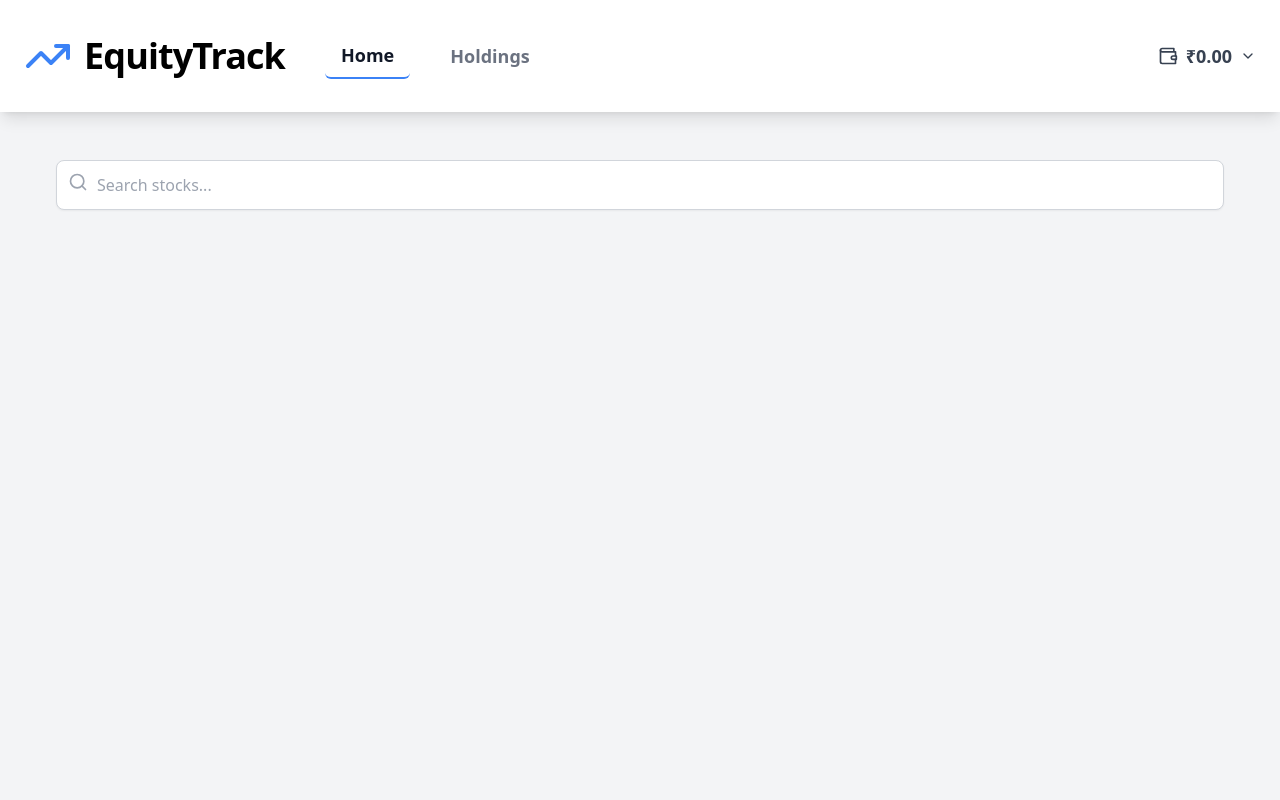
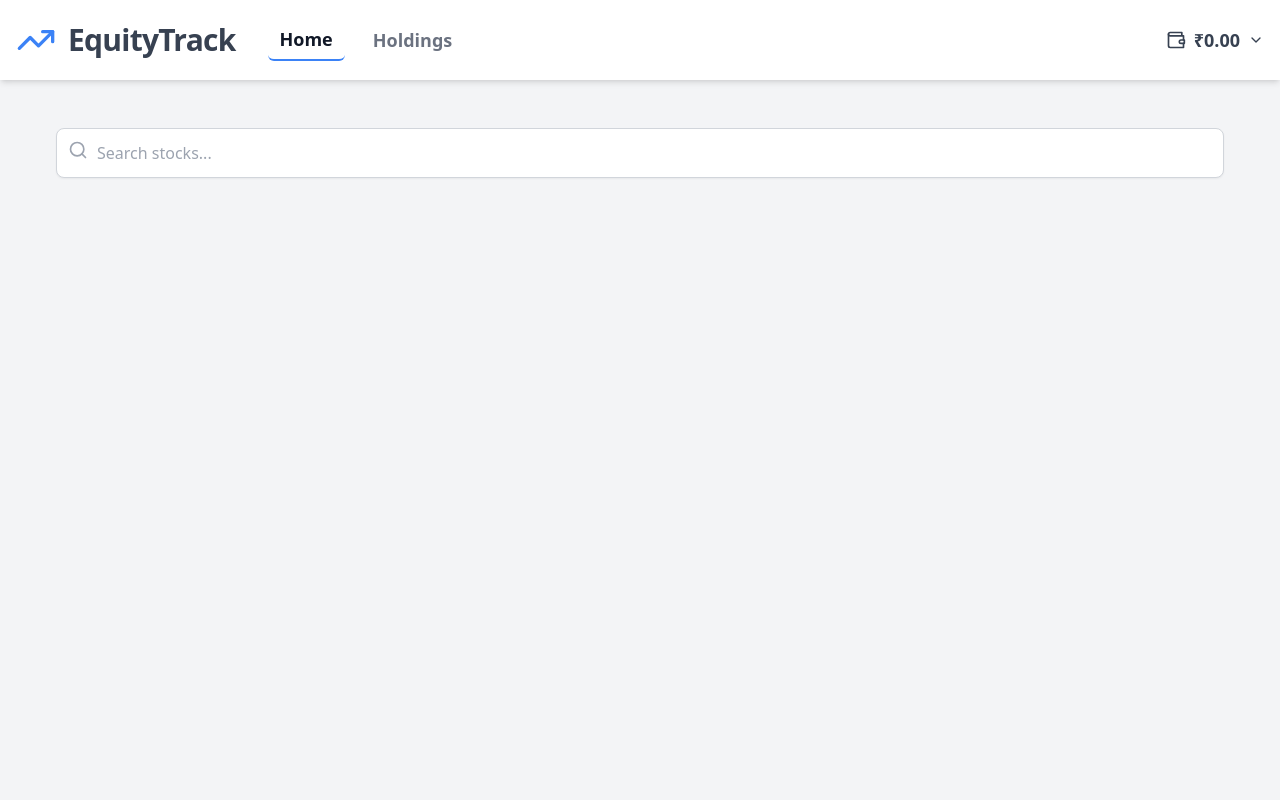
Before and after one commit to RevanasiddaNK/EquityTrack, a React (Vite) app in the folder frontend/: page /home in a window 1280 px wide. Shown: the top 800 px of the page. Built offline with nearby package versions, Linux system fonts and the light colour scheme.

Commit message:
Navbar updated

```diff
--- a/frontend/src/components/Footer.jsx
+++ b/frontend/src/components/Footer.jsx
@@ -6,8 +6,8 @@ export default function Footer() {
 
     return (
 
-        <footer className="bg-white  text-gray-800 py-6 shadow-md">
-            <div className="container mx-auto px-4">
+<footer className="bg-white text-gray-800 py-6 shadow-md">
+  <div className="max-w-7xl mx-auto px-4">
     <div className="flex flex-col md:flex-row justify-between items-center">
       {/* Left Section */}
       <div className="mb-4 md:mb-0 text-center md:text-left">
--- a/frontend/src/components/Home.jsx
+++ b/frontend/src/components/Home.jsx
@@ -227,23 +227,23 @@ function Home() {
 
   <div className="min-h-screen bg-gray-100">
 
-    <nav className="bg-white shadow-lg">
-      <div className="max-w-7xl mx-auto px-6 py-6">
-        <div className="flex justify-between items-center h-16">
+
+
+    <nav className="bg-white shadow-md">
+  <div className="max-w-7xl mx-auto px-4 py-4"> {/* Reduced padding */}
+    <div className="flex justify-between items-center h-12"> {/* Reduced height */}
       <div className="flex items-center">
-
         <div className="flex items-center space-x-3">
-            <TrendingUp className="h-12 w-12 text-blue-500 transform transition duration-300 hover:scale-110" />
-            <span className="text-4xl font-bold text-grey-700 tracking-tight hover:text-grey-800 transition duration-200">
+          <TrendingUp className="h-10 w-10 text-blue-500 transform transition duration-300 hover:scale-110" /> {/* Reduced icon size */}
+          <span className="text-3xl font-bold text-gray-700 tracking-tight hover:text-gray-800 transition duration-200"> {/* Reduced font size */}
             EquityTrack
           </span>
         </div>
 
-
-            <div className="ml-10 hidden md:flex space-x-6">
+        <div className="ml-8 hidden md:flex space-x-4"> {/* Adjusted spacing */}
           <button
             onClick={() => setView('home')}
-                className={`inline-flex items-center px-4 py-2 text-lg  font-semibold rounded-md transition duration-200 ${
+            className={`inline-flex items-center px-3 py-1.5 text-lg font-semibold rounded-md transition duration-200 ${
               view === 'home' ? 'border-b-2 border-blue-500 text-gray-900' : 'border-transparent text-gray-500 hover:text-gray-700'
             }`}
           >
@@ -251,7 +251,7 @@ function Home() {
           </button>
           <button
             onClick={() => setView('Holdings')}
-                className={`inline-flex items-center px-4 py-2 text-lg font-semibold rounded-md transition duration-200 ${
+            className={`inline-flex items-center px-3 py-1.5 text-lg font-semibold rounded-md transition duration-200 ${
               view === 'Holdings' ? 'border-b-2 border-blue-500 text-gray-900' : 'border-transparent text-gray-500 hover:text-gray-700'
             }`}
           >
```
Lines whose indentation alone changed are shown as unchanged.
